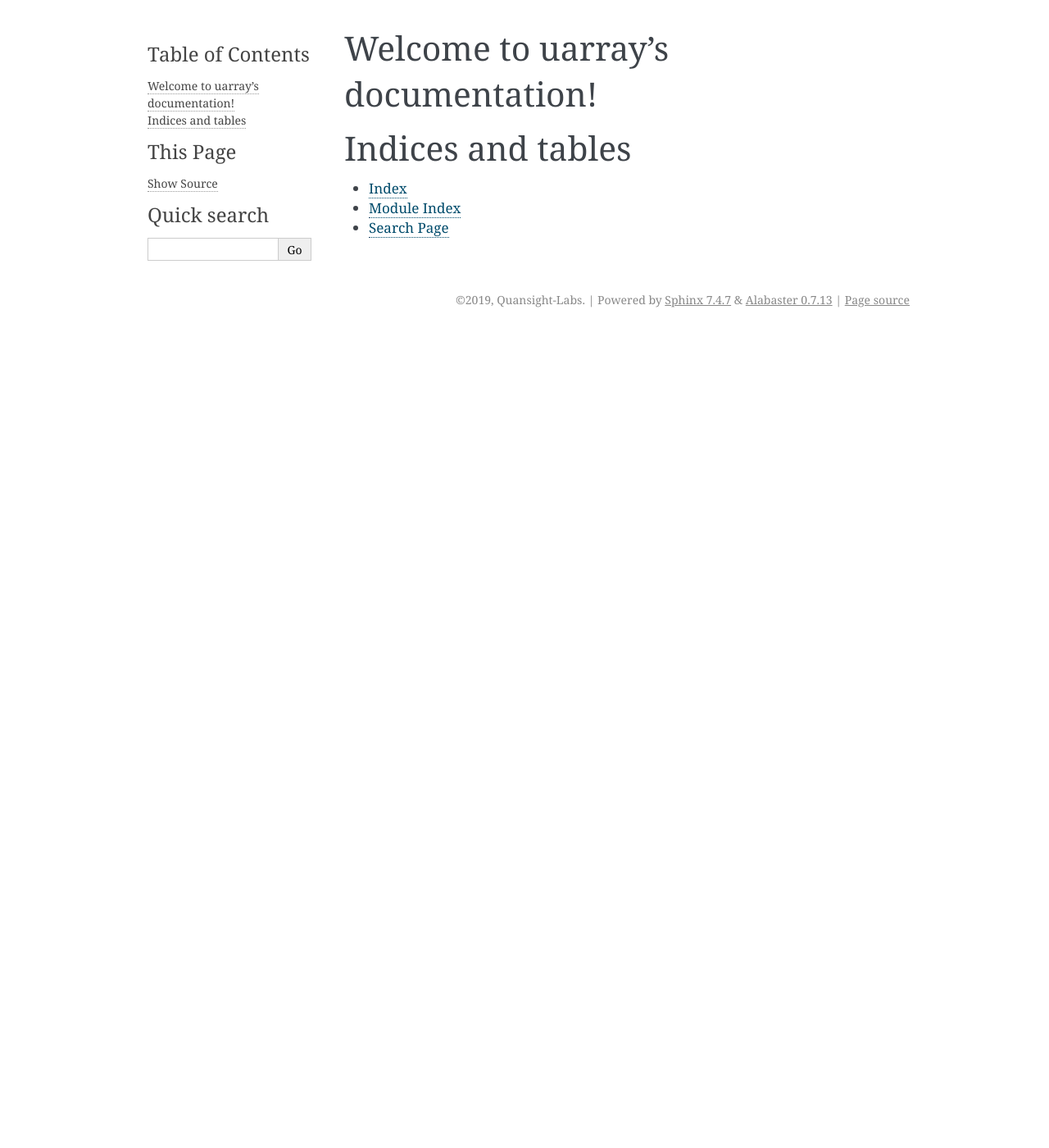
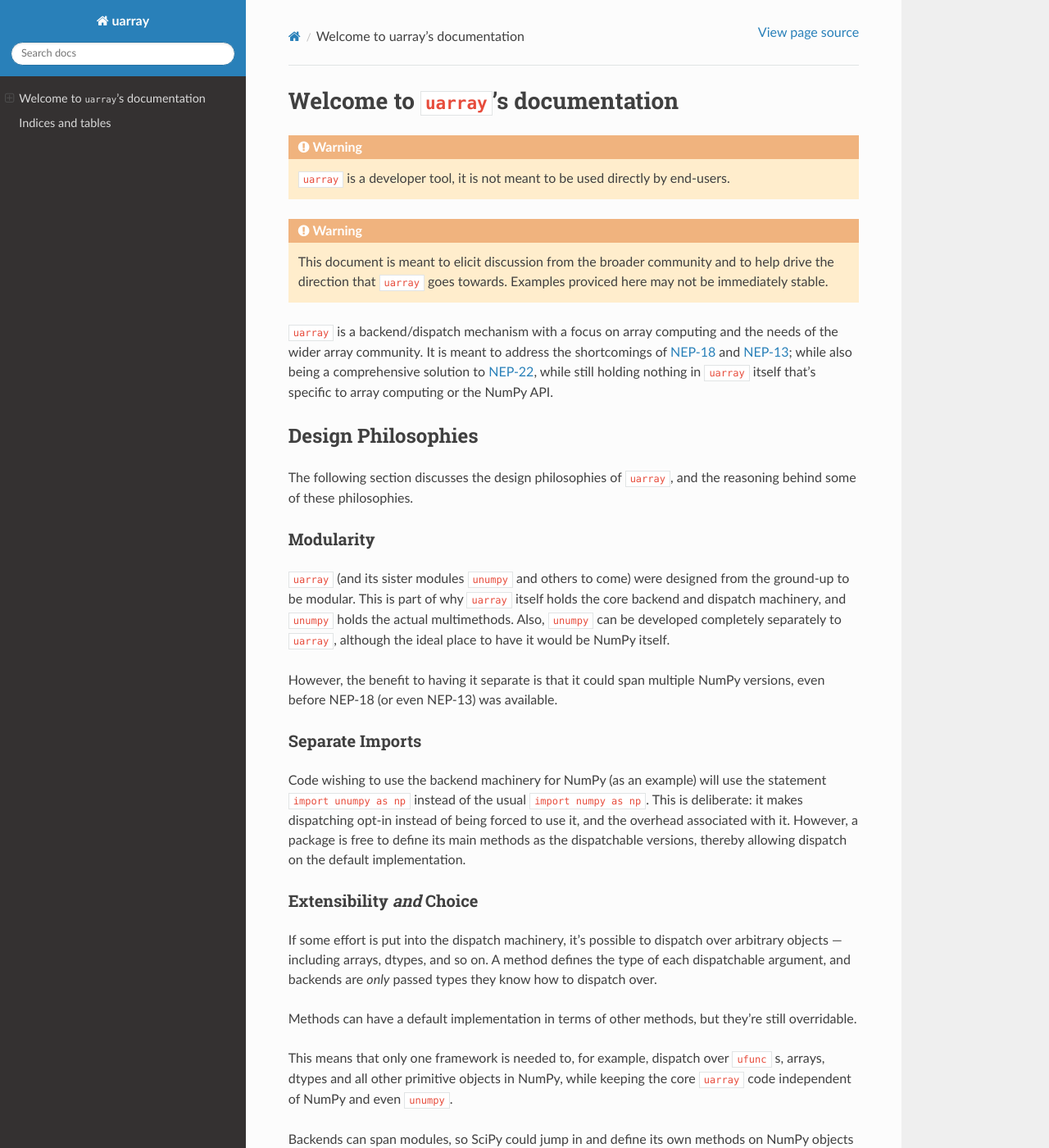
Before and after one commit to Quansight-Labs/uarray, a Sphinx documentation site: the page built from docs/index.rst, in a window 1280 px wide and 1400 px high. Shown: the whole window at 82% size. Built offline with Sphinx 7.4.7 and the Read the Docs theme 2.0.0, drawn with Linux system fonts in a browser that asks for light colours; some of the changed text lies outside the part shown.

Commit message:
Push initial version of documentation.

```diff
--- a/docs/conf.py
+++ b/docs/conf.py
@@ -15,6 +15,7 @@
 # import os
 # import sys
 # sys.path.insert(0, os.path.abspath('.'))
+from typing import List, Dict
 
 
 # -- Project information -----------------------------------------------------
@@ -38,7 +39,7 @@ release = '0.4.0'
 # Add any Sphinx extension module names here, as strings. They can be
 # extensions coming with Sphinx (named 'sphinx.ext.*') or your custom
 # ones.
-extensions = [
+extensions: List[str] = [
 ]
 
 # Add any paths that contain templates here, relative to this directory.
@@ -74,7 +75,7 @@ pygments_style = None
 # The theme to use for HTML and HTML Help pages.  See the documentation for
 # a list of builtin themes.
 #
-html_theme = 'alabaster'
+html_theme = 'sphinx_rtd_theme'
 
 # Theme options are theme-specific and customize the look and feel of a theme
 # further.  For a list of options available for each theme, see the
@@ -106,7 +107,7 @@ htmlhelp_basename = 'uarraydoc'
 
 # -- Options for LaTeX output ------------------------------------------------
 
-latex_elements = {
+latex_elements: Dict[str, str] = {
     # The paper size ('letterpaper' or 'a4paper').
     #
     # 'papersize': 'letterpaper',
--- a/docs/index.rst
+++ b/docs/index.rst
@@ -3,8 +3,128 @@
    You can adapt this file completely to your liking, but it should at least
    contain the root `toctree` directive.
 
-Welcome to uarray's documentation!
-==================================
+Welcome to ``uarray``'s documentation
+=====================================
+
+.. warning::
+    ``uarray`` is a developer tool, it is not meant to be used directly by end-users.
+
+.. warning::
+    This document is meant to elicit discussion from the broader community and to help
+    drive the direction that ``uarray`` goes towards. Examples proviced here may not be
+    immediately stable.
+
+``uarray`` is a backend/dispatch mechanism with a focus on array computing and the
+needs of the wider array community. It is meant to address the shortcomings of `NEP-18
+<http://www.numpy.org/neps/nep-0018-array-function-protocol.html>`_ and `NEP-13
+<https://www.numpy.org/neps/nep-0013-ufunc-overrides.html>`_; while also being a
+comprehensive solution to `NEP-22 <http://www.numpy.org/neps/nep-0022-ndarray-duck-typing-overview.html>`_,
+while still holding nothing in ``uarray`` itself that's specific to array computing
+or the NumPy API.
+
+Design Philosophies
+-------------------
+
+The following section discusses the design philosophies of ``uarray``, and the
+reasoning behind some of these philosophies.
+
+Modularity
+^^^^^^^^^^
+
+``uarray`` (and its sister modules ``unumpy`` and others to come) were designed
+from the ground-up to be modular. This is part of why ``uarray`` itself holds
+the core backend and dispatch machinery, and ``unumpy`` holds the actual
+multimethods. Also, ``unumpy`` can be developed completely separately to
+``uarray``, although the ideal place to have it would be NumPy itself.
+
+However, the benefit to having it separate is that it could span multiple
+NumPy versions, even before NEP-18 (or even NEP-13) was available.
+
+Separate Imports
+^^^^^^^^^^^^^^^^
+
+Code wishing to use the backend machinery for NumPy (as an example) will
+use the statement ``import unumpy as np`` instead of the usual
+``import numpy as np``. This is deliberate: it makes dispatching opt-in
+instead of being forced to use it, and the overhead associated with it.
+However, a package is free to define its main methods as the dispatchable
+versions, thereby allowing dispatch on the default implementation.
+
+Extensibility *and* Choice
+^^^^^^^^^^^^^^^^^^^^^^^^^^
+
+If some effort is put into the dispatch machinery, it's possible to
+dispatch over arbitrary objects --- including arrays, dtypes, and
+so on. A method defines the type of each dispatchable argument, and
+backends are *only* passed types they know how to dispatch over.
+
+Methods can have a default implementation in terms of other methods,
+but they're still overridable.
+
+This means that only one framework is needed to, for example, dispatch
+over ``ufunc`` s, arrays, dtypes and all other primitive objects in NumPy,
+while keeping the core ``uarray`` code independent of NumPy and even ``unumpy``.
+
+Backends can span modules, so SciPy could jump in and define its own methods
+on NumPy objects and make them overridable within the NumPy backend.
+
+User Choice
+^^^^^^^^^^^
+
+The users of ``unumpy`` or ``uarray`` can choose which backend they want
+to prefer with a simple context manager. They also have the ability to
+force a backend, and to skip a backend. This is useful for array-like
+objects that provide other array-like objects by composing them. For
+example, Dask could perform all its blockwise function calls with the
+following psuedocode (obviously, this is simplified):
+
+.. code:: python
+
+    in_arrays = extract_inner_arrays(input_arrays)
+    out_arrays = []
+    for input_arrays_single in in_arrays:
+        args, kwargs = blockwise_function.replace_args_kwargs(
+            args, kwargs, input_arrays_single)
+        with ua.skip_backend(DaskBackend):
+            out_arrays_single = blockwise_function(*args, **kwargs)
+        out_arrays.append(out_arrays_single)
+
+    return combine_arrays(out_arrays)
+
+A user would simply do the following:
+
+.. code:: python
+
+    x = da.array([a, b, c])
+
+    # Anything that uses x will (usually) use the Dask backend
+
+    with ua.use_backend(DaskBackend):
+        # Write all your code here
+        # It will prefer the Dask backend
+
+Addressing past flaws
+^^^^^^^^^^^^^^^^^^^^^
+
+The progress on NumPy's side for defining an override mechanism has been slow, with
+NEP-13 being first introduced in 2013, and with the wealth of dispatchable objects
+(including arrays, ufuns and dtypes), and with the advent of libraries like Dask,
+CuPy, XArray, PyData/Sparse and Xnd, it has become clear that the need for alternative
+array-like implementations is growing. There are even other libraries like PyTorch, and
+TensorFlow that'd be possible to express in NumPy API-like terms. Another example includes
+the Keras API.
+
+``uarray`` is intended to have fast development to fill the need posed by these
+communities, while keeping itself as general as possible, and quickly reach maturity,
+after which backwards compatibility will be guaranteed.
+
+Performance considerations will come only after such a state has been reached.
+
+Object-Orientation
+^^^^^^^^^^^^^^^^^^
+
+``uarray`` and its submodules are written in an object-oriented fashion first, but a
+functional interface is provided for ease of use, including decorators.
 
 .. toctree::
    :maxdepth: 2
```
Also changed, not shown: azure-pipelines.yml (+41 -21 lines).
